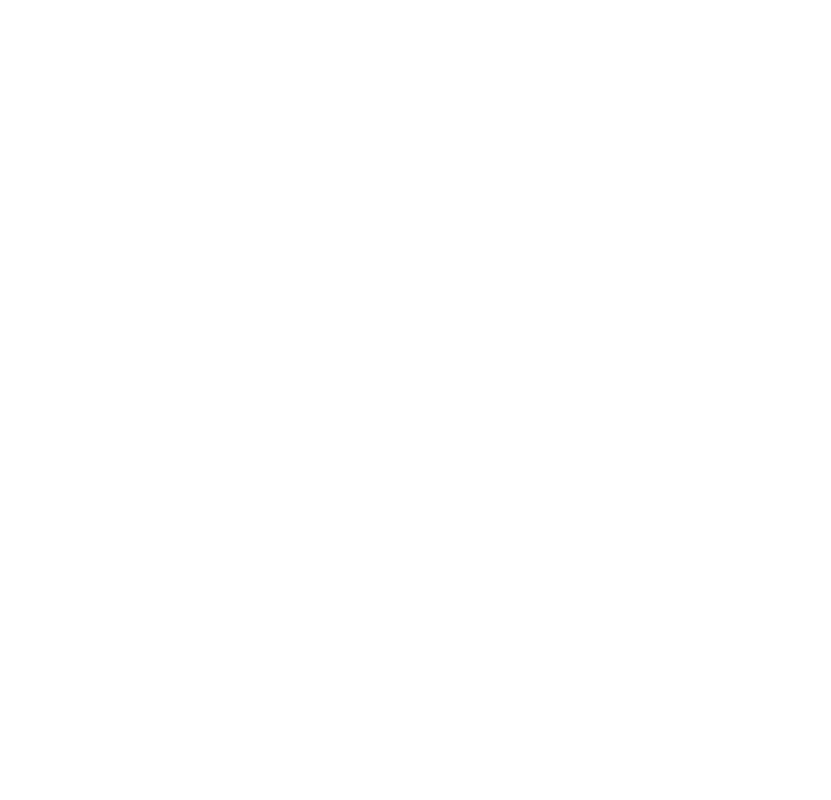
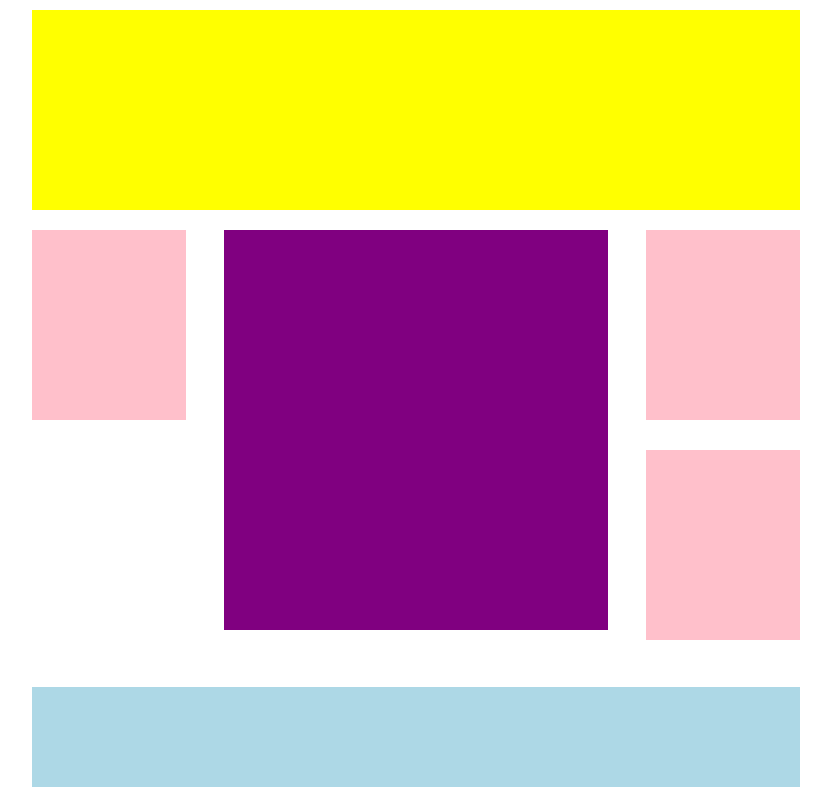
Before and after one commit to AdrianaMargiotta-git/htmlcss-struttura-wp, a plain HTML site: page index.html in a window 1280 px wide. Shown: the whole page, without its empty margins (224-1055 px from the left). Drawn offline with Linux system fonts and the light colour scheme.

Commit message:
macrostruttura del progetto versione finale

```diff
--- a/css/style.css
+++ b/css/style.css
@@ -0,0 +1,55 @@
+/* regole generali */
+* {
+  margin: 0;
+  padding: 0;
+  box-sizing: border-box;
+}
+
+.clearfix::after {
+  content: "";
+  display: table;
+  clear: both;
+}
+
+/* regole blocco principale */
+#contenitore {
+  width: 60%;
+  margin: 10px auto;
+  height: 200px;
+}
+
+/* header */
+header {
+  margin-bottom: 20px;
+  height: 200px;
+  background-color: yellow;
+}
+
+/* parte principale */
+aside {
+  float: left;
+  width: 20%;
+  height: 190px;
+  background-color: pink;
+}
+
+.quadrati {
+  padding: 10px;
+  margin-bottom: 30px;
+}
+
+section {
+  float: left;
+  width: 50%;
+  margin: 0 5%;
+  height: 400px;
+  background-color: purple;
+}
+
+/* footer */
+footer {
+  margin-top: 17px;
+  margin-bottom: 10px;
+  height: 100px;
+  background-color: lightblue;
+}
--- a/index.html
+++ b/index.html
@@ -8,7 +8,7 @@
     <link rel="stylesheet" href="css/style.css">
   </head>
   <body>
-    <div class="contenitore">
+    <div id="contenitore">
 
       <!-- intestazione della pagina -->
       <header>
@@ -16,7 +16,26 @@
       </header>
 
       <!-- parte principale della pagina -->
-      <main>
+      <main class="clearfix">
+
+        <!-- parte sx -->
+        <aside class="quadrati">
+
+        </aside>
+
+        <!-- parte centrale -->
+        <section>
+
+        </section>
+
+        <!-- parte dx -->
+        <aside class="quadrati">
+
+        </aside>
+
+        <aside class="quadrati">
+
+        </aside>
 
       </main>
 
```
